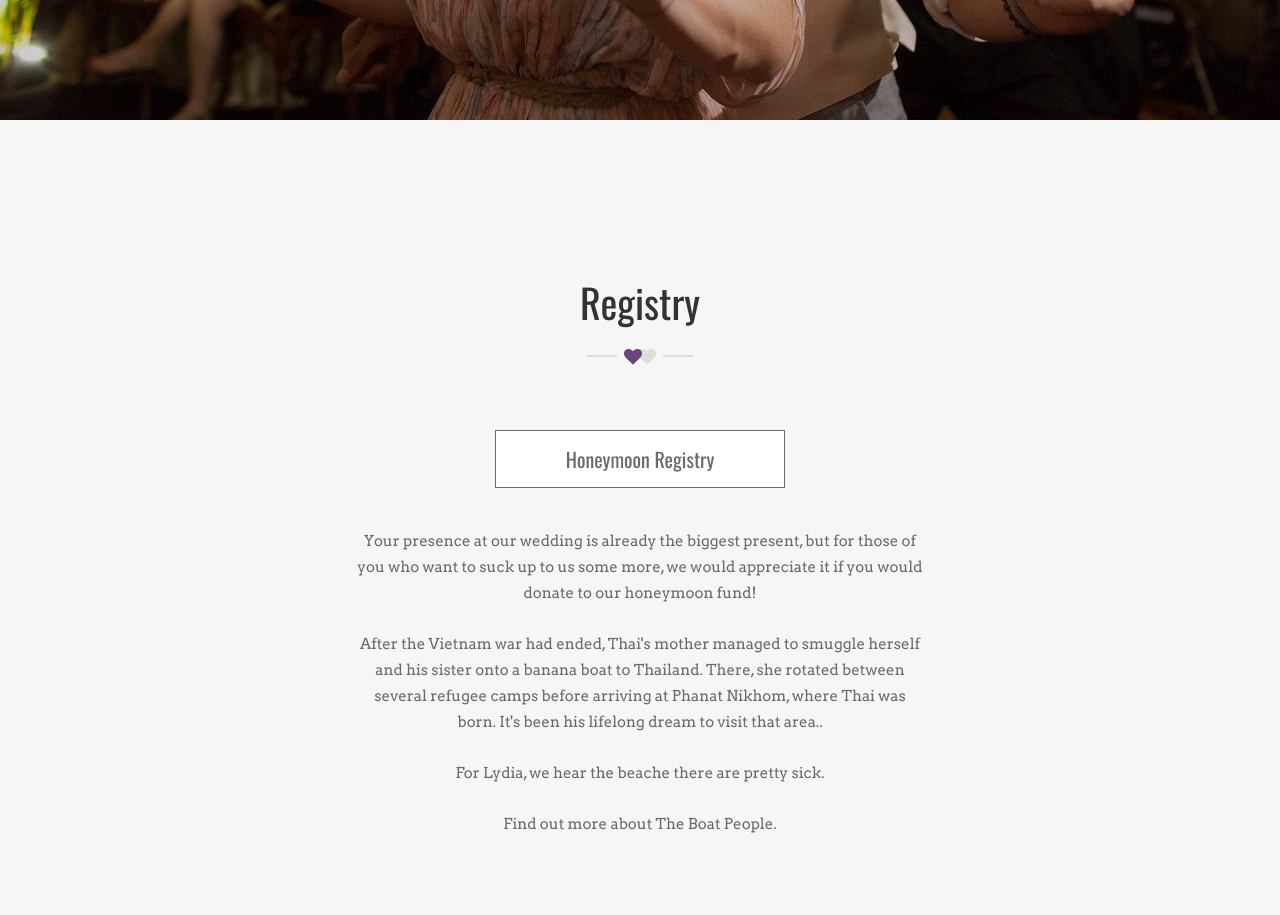
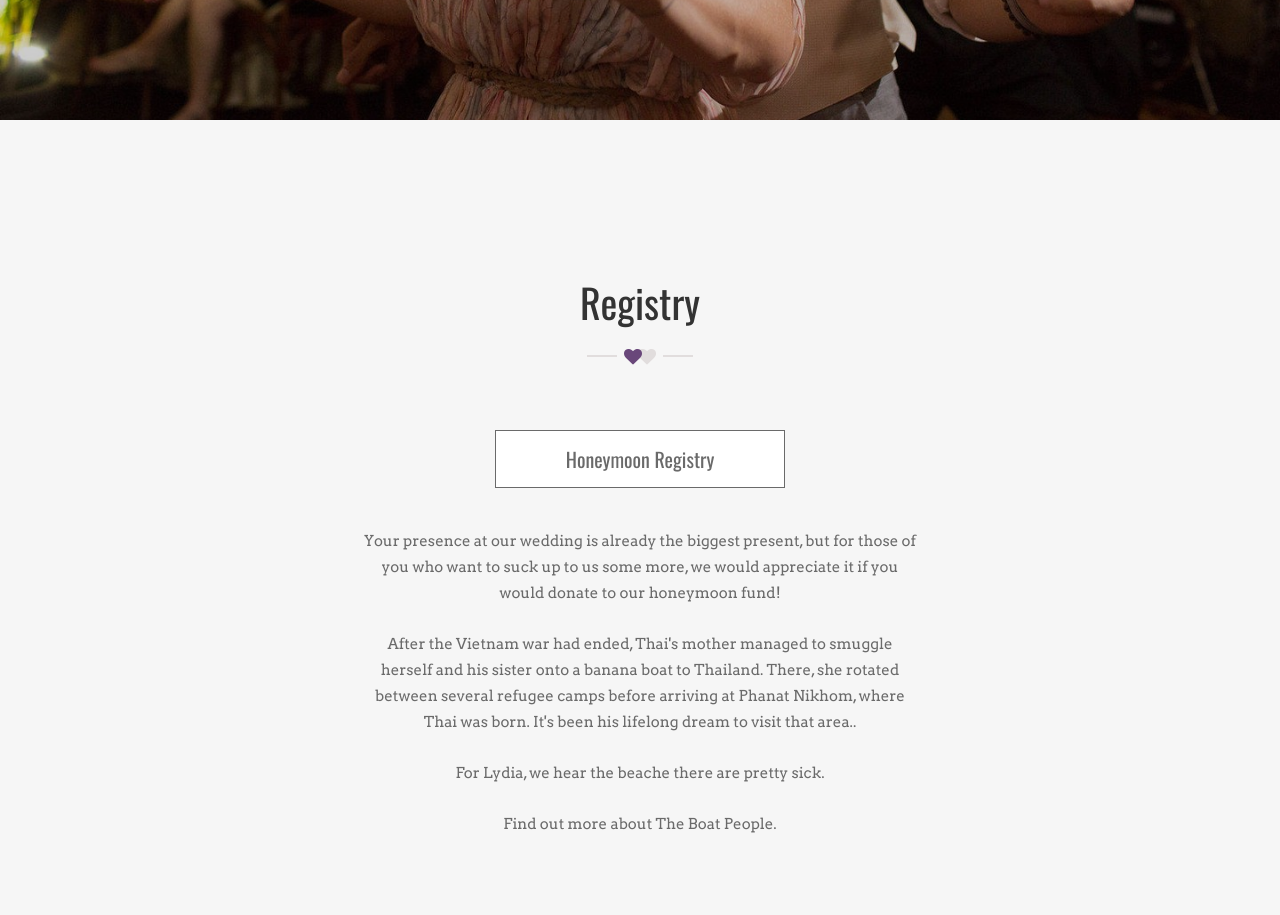
Before and after one commit to buddharage/wedding, a React app: page index.html in a window 1280 px wide. Shown: the part 680-1595 px from the top of the page. Built offline with nearby package versions, Linux system fonts and the light colour scheme.

Commit message:
fix margins

```diff
--- a/index.html
+++ b/index.html
@@ -156,7 +156,8 @@
   <!--CONTENT SECTION-->
   <section id="content">
     <!-- CONTAINER-1 -->
-    <div class="container home-content">
+    <div class="home-content">
+      <div class="container">
         <!-- TITLE -->
         <div class="row">
           <div class="col-md-offset-3 col-md-6 text-center">
@@ -186,6 +187,7 @@
               <p>Find out more about <a href="https://youtu.be/E_i_HkeqN5E" target="_blank">The Boat People</a>.</p>
             </div>
 
+          </div>
         </div>
       </div>
     </div>
@@ -345,8 +347,6 @@
     <script src="js/modernizr/modernizr.js"></script>
     <!-- Device JS -->
     <script src="js/devicejs/device.js"></script>
-    <!-- TinyNav -->
-    <script src="js/tinynav/tinynav.min.js"></script>
     <!-- SmoothScroll -->
     <script src="js/smoothscroll/jquery.smooth-scroll.js"></script>
     <!-- Flexslider -->
```
Lines whose indentation alone changed are shown as unchanged.
